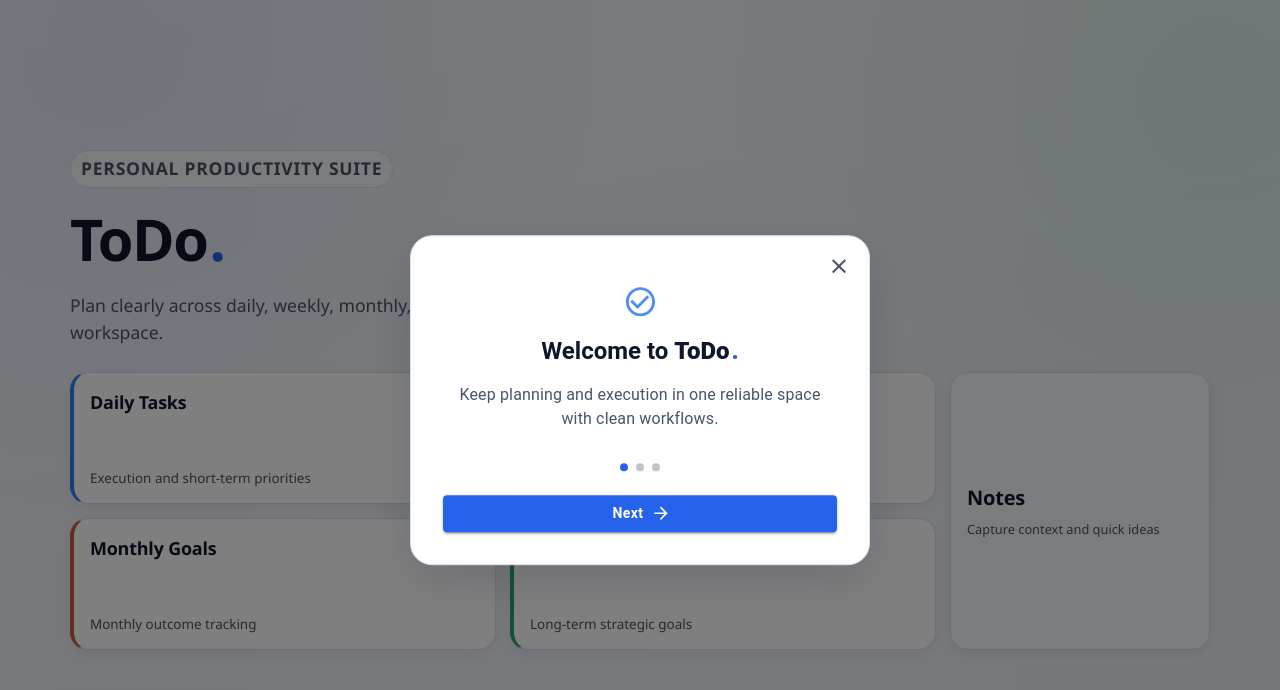
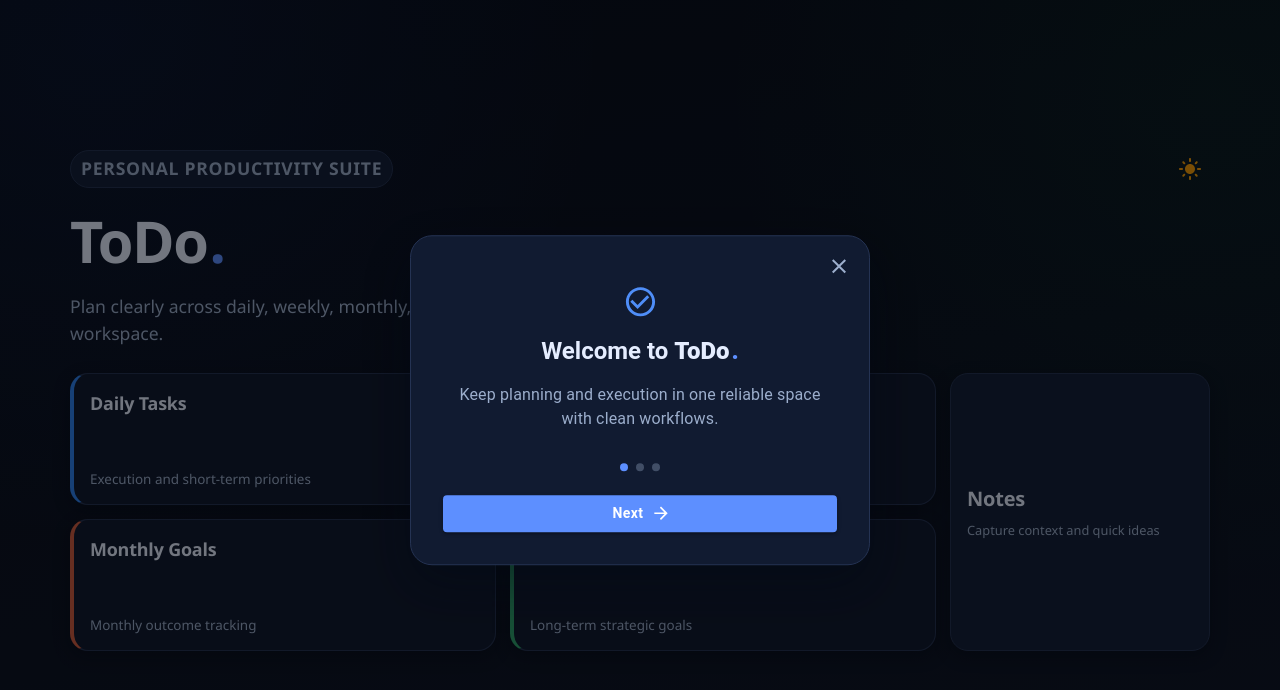
Before and after one commit to s3nsh1-dev/todo-list, a React (Vite) app in the folder client/: page / in a window 1280 px wide. Shown: the top 690 px of the page. Built offline with nearby package versions, Linux system fonts and the light colour scheme; no server answers.

Commit message:
feat(theme): add persistent dark mode toggle with dark default

```diff
--- /dev/null
+++ b/client/src/components/common/ThemeToggle.tsx
@@ -0,0 +1,25 @@
+import IconButton from "@mui/material/IconButton";
+import DarkModeRoundedIcon from "@mui/icons-material/DarkModeRounded";
+import LightModeRoundedIcon from "@mui/icons-material/LightModeRounded";
+import { useTheme } from "../../hook/useTheme";
+
+const ThemeToggle = () => {
+  const { mode, toggleTheme } = useTheme();
+
+  return (
+    <IconButton
+      aria-label="toggle-theme"
+      onClick={toggleTheme}
+      className="theme-toggle"
+      title={mode === "dark" ? "Switch to light mode" : "Switch to dark mode"}
+    >
+      {mode === "dark" ? (
+        <LightModeRoundedIcon sx={{ color: "#f59e0b" }} />
+      ) : (
+        <DarkModeRoundedIcon sx={{ color: "#334155" }} />
+      )}
+    </IconButton>
+  );
+};
+
+export default ThemeToggle;
--- a/client/src/components/common/WMheader.tsx
+++ b/client/src/components/common/WMheader.tsx
@@ -3,6 +3,7 @@ import IconButton from "@mui/material/IconButton";
 import HistoryIcon from "@mui/icons-material/History";
 import AddTaskIcon from "@mui/icons-material/AddTask";
 import RedirectToHome from "../others/RedirectToHome";
+import ThemeToggle from "./ThemeToggle";
 
 interface propTypes {
   dateInfo: string;
@@ -16,11 +17,14 @@ const WMheader: React.FC<propTypes> = ({
   toggleHistory,
 }) => {
   return (
-    <div className="mb-4 flex flex-wrap items-center justify-between gap-3 rounded-2xl border border-slate-200 bg-white p-3 shadow-sm">
-      <p className="text-sm font-semibold tracking-wide text-slate-600 sm:text-base">
-        {dateInfo}
-      </p>
+    <div className="module-toolbar">
+      <div>
+        <p className="module-toolbar-eyebrow">Goals Dashboard</p>
+        <h1 className="module-toolbar-title">{dateInfo}</h1>
+      </div>
+
       <div className="flex items-center gap-1">
+        <ThemeToggle />
         <RedirectToHome />
         <IconButton onClick={toggleHistory}>
           <HistoryIcon sx={{ color: "#c84e4e" }} />
--- a/client/src/components/daily-tasks/DailyTopHeader.tsx
+++ b/client/src/components/daily-tasks/DailyTopHeader.tsx
@@ -8,6 +8,7 @@ import AddTaskModal from "./AddTaskModal";
 import { useState } from "react";
 import Modal from "@mui/material/Modal";
 import DailyTaskHistoryModal from "./DailyTaskHistoryModal";
+import ThemeToggle from "../common/ThemeToggle";
 
 export interface SimpleDialogProps {
   open: boolean;
@@ -50,6 +51,7 @@ const DailyTopHeader = () => {
         </div>
 
         <div className="flex items-center gap-1">
+          <ThemeToggle />
           <Link to="/">
             <IconButton aria-label="edit-daily-tasks">
               <HomeIcon sx={{ color: "var(--accent)" }} />
--- a/client/src/components/notes/NotesHeader.tsx
+++ b/client/src/components/notes/NotesHeader.tsx
@@ -1,5 +1,6 @@
 import { Button } from "@mui/material";
 import RedirectToHome from "../others/RedirectToHome";
+import ThemeToggle from "../common/ThemeToggle";
 
 interface propTypes {
   open: boolean;
@@ -8,12 +9,14 @@ interface propTypes {
 
 const NotesHeader: React.FC<propTypes> = ({ open, toggleNotes }) => {
   return (
-    <div
-      className="flex justify-between"
-      style={{ marginBottom: "10px", marginTop: "5px" }}
-    >
-      <h1 className="font-bold flex items-center text-2xl">Notes</h1>
-      <div className="flex gap-2">
+    <div className="module-toolbar" style={{ marginBottom: "10px", marginTop: "5px" }}>
+      <div>
+        <p className="module-toolbar-eyebrow">Knowledge Capture</p>
+        <h1 className="module-toolbar-title">Notes</h1>
+      </div>
+
+      <div className="flex items-center gap-2">
+        <ThemeToggle />
         <RedirectToHome />
         <Button
           variant={open ? "contained" : "outlined"}
--- /dev/null
+++ b/client/src/context/ThemeContext.tsx
@@ -0,0 +1,50 @@
+import { createContext, useEffect, useMemo, useState } from "react";
+
+export type ThemeMode = "dark" | "light";
+
+interface ThemeContextType {
+  mode: ThemeMode;
+  toggleTheme: () => void;
+  setMode: (mode: ThemeMode) => void;
+}
+
+export const THEME_STORAGE_KEY = "todo_theme_mode";
+
+const getInitialMode = (): ThemeMode => {
+  try {
+    const storedMode = localStorage.getItem(THEME_STORAGE_KEY);
+    if (storedMode === "dark" || storedMode === "light") {
+      return storedMode;
+    }
+  } catch {
+    return "dark";
+  }
+
+  return "dark";
+};
+
+const ThemeContext = createContext<ThemeContextType | null>(null);
+
+export const ThemeProvider: React.FC<{ children: React.ReactNode }> = ({
+  children,
+}) => {
+  const [mode, setMode] = useState<ThemeMode>(getInitialMode);
+
+  useEffect(() => {
+    document.documentElement.setAttribute("data-theme", mode);
+    localStorage.setItem(THEME_STORAGE_KEY, mode);
+  }, [mode]);
+
+  const value = useMemo(
+    () => ({
+      mode,
+      toggleTheme: () => setMode((prev) => (prev === "dark" ? "light" : "dark")),
+      setMode,
+    }),
+    [mode]
+  );
+
+  return <ThemeContext.Provider value={value}>{children}</ThemeContext.Provider>;
+};
+
+export default ThemeContext;
--- /dev/null
+++ b/client/src/hook/useTheme.ts
@@ -0,0 +1,10 @@
+import { useContext } from "react";
+import ThemeContext from "../context/ThemeContext";
+
+export const useTheme = () => {
+  const context = useContext(ThemeContext);
+  if (!context) {
+    throw new Error("useTheme must be used within ThemeProvider");
+  }
+  return context;
+};
--- a/client/src/index.css
+++ b/client/src/index.css
@@ -1,6 +1,22 @@
 @import "tailwindcss";
 
 :root {
+  --bg: #090f1d;
+  --bg-soft: #0f1729;
+  --card: #111b31;
+  --card-soft: #15213a;
+  --border: #253353;
+  --text: #e5edff;
+  --muted: #9caecc;
+  --accent: #5d8fff;
+  --accent-hover: #4a7ded;
+  --shadow-sm: 0 5px 16px rgba(3, 9, 20, 0.35);
+  --shadow-md: 0 20px 48px rgba(3, 9, 20, 0.45);
+  --radius-lg: 18px;
+  --radius-md: 12px;
+}
+
+[data-theme="light"] {
   --bg: #f3f5f9;
   --bg-soft: #edf1f8;
   --card: #ffffff;
@@ -12,8 +28,6 @@
   --accent-hover: #1d4ed8;
   --shadow-sm: 0 4px 14px rgba(15, 23, 42, 0.07);
   --shadow-md: 0 18px 44px rgba(15, 23, 42, 0.14);
-  --radius-lg: 18px;
-  --radius-md: 12px;
 }
 
 * {
@@ -323,13 +337,29 @@ a {
 }
 
 .task-section-badge-ongoing {
-  background: #dbeafe;
-  color: #1e3a8a;
+  background: color-mix(in oklab, var(--accent) 30%, transparent);
+  color: var(--text);
 }
 
 .task-section-badge-completed {
-  background: #e2e8f0;
-  color: #334155;
+  background: color-mix(in oklab, var(--muted) 35%, transparent);
+  color: var(--text);
+}
+
+.home-header-top {
+  display: flex;
+  justify-content: space-between;
+  align-items: center;
+  gap: 10px;
+}
+
+.theme-toggle {
+  border: 1px solid var(--border);
+  background: var(--card-soft);
+}
+
+.theme-toggle:hover {
+  background: color-mix(in oklab, var(--accent) 16%, var(--card-soft));
 }
 
 @media (max-width: 992px) {
--- a/client/src/main.tsx
+++ b/client/src/main.tsx
@@ -5,13 +5,16 @@ import "./index.css";
 import { Provider } from "react-redux";
 import store from "./redux/store.ts";
 import { GlobalProvider } from "./context/GlobalContext.tsx";
+import { ThemeProvider } from "./context/ThemeContext.tsx";
 
 createRoot(document.getElementById("root")!).render(
   <Provider store={store}>
-    <GlobalProvider>
-      <BrowserRouter>
-        <App />
-      </BrowserRouter>
-    </GlobalProvider>
+    <ThemeProvider>
+      <GlobalProvider>
+        <BrowserRouter>
+          <App />
+        </BrowserRouter>
+      </GlobalProvider>
+    </ThemeProvider>
   </Provider>
 );
--- a/client/src/pages/Homepage.tsx
+++ b/client/src/pages/Homepage.tsx
@@ -5,6 +5,7 @@ import ToDoHeading from "../components/others/ToDoHeading";
 import { useGlobalContext } from "../hook/useGlobalContext";
 import Modal from "@mui/material/Modal";
 import IntroCard from "../components/homepage/IntroCard";
+import ThemeToggle from "../components/common/ThemeToggle";
 
 const Homepage = () => {
   const { intoFlag, setIntoFlag } = useGlobalContext();
@@ -30,7 +31,11 @@ const Homepage = () => {
     <>
       <div className="home-layout">
         <header className="home-header">
-          <p className="home-badge">Personal Productivity Suite</p>
+          <div className="home-header-top">
+            <p className="home-badge">Personal Productivity Suite</p>
+            <ThemeToggle />
+          </div>
+
           <h1>
             <ToDoHeading />
           </h1>
```
